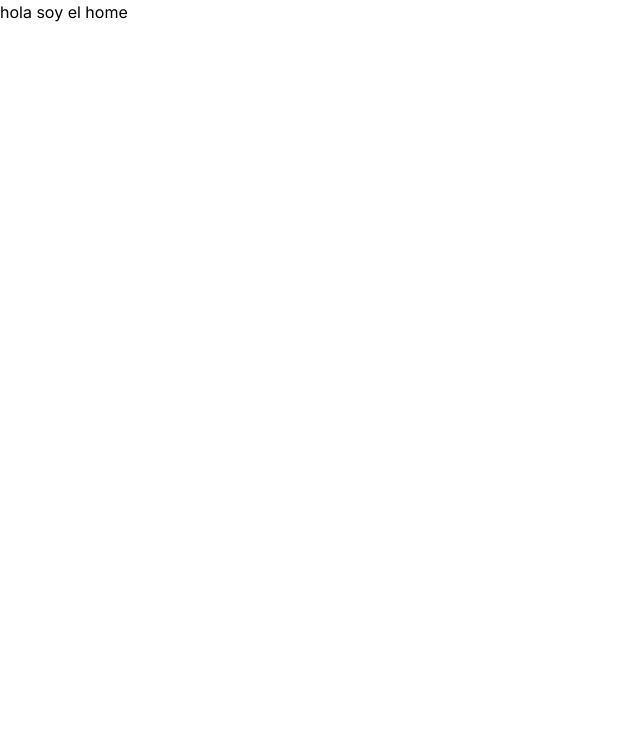
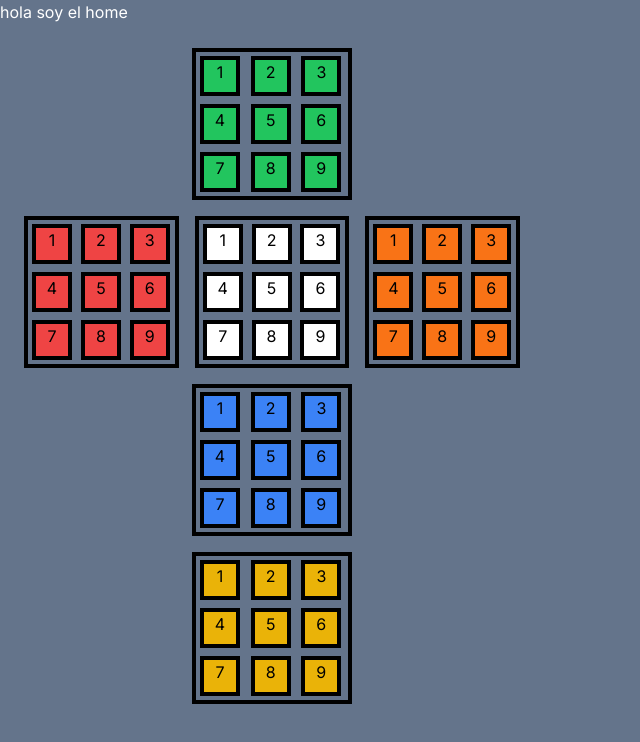
Before and after one commit to WilsonSanFullStack/cubo-rubik, a Next.js app: page / in a window 1280 px wide. Shown: the top 742 px of the page, without its empty margins (0-640 px from the left). Built offline with nearby package versions, Linux system fonts and the light colour scheme.

Commit message:
component cubo

```diff
--- /dev/null
+++ b/src/app/components/CuboRubik.tsx
@@ -0,0 +1,93 @@
+import React from "react";
+
+const CuboRubik = () => {
+  return (
+    <div className="w-2/5 m-4  justify-center items-center">
+      <div className="containerCara">
+        {/*//todo section color green */}
+        <section className="cara">
+          <div className="green">1</div>
+          <div className="green">2</div>
+          <div className="green">3</div>
+          <div className="green">4</div>
+          <div className="green">5</div>
+          <div className="green">6</div>
+          <div className="green">7</div>
+          <div className="green">8</div>
+          <div className="green">9</div>
+        </section>
+      </div>
+
+      <div className="containerCara3">
+        {/*//todo section color red */}
+        <section className="cara">
+          <div className="red">1</div>
+          <div className="red">2</div>
+          <div className="red">3</div>
+          <div className="red">4</div>
+          <div className="red">5</div>
+          <div className="red">6</div>
+          <div className="red">7</div>
+          <div className="red">8</div>
+          <div className="red">9</div>
+        </section>
+        {/*//todo section color white */}
+        <section className="cara">
+          <div className="white">1</div>
+          <div className="white">2</div>
+          <div className="white">3</div>
+          <div className="white">4</div>
+          <div className="white">5</div>
+          <div className="white">6</div>
+          <div className="white">7</div>
+          <div className="white">8</div>
+          <div className="white">9</div>
+        </section>
+        {/*//todo section color orange */}
+        <section className="cara">
+          <div className="orange">1</div>
+          <div className="orange">2</div>
+          <div className="orange">3</div>
+          <div className="orange">4</div>
+          <div className="orange">5</div>
+          <div className="orange">6</div>
+          <div className="orange">7</div>
+          <div className="orange">8</div>
+          <div className="orange">9</div>
+        </section>
+      </div>
+
+      <div className="containerCara">
+        {/*//todo section color blue */}
+        <section className="cara">
+          <div className="blue">1</div>
+          <div className="blue">2</div>
+          <div className="blue">3</div>
+          <div className="blue">4</div>
+          <div className="blue">5</div>
+          <div className="blue">6</div>
+          <div className="blue">7</div>
+          <div className="blue">8</div>
+          <div className="blue">9</div>
+        </section>
+      </div>
+
+      <div className="containerCara">
+        {/*//todo section color yellow */}
+        <section className="cara">
+          <div className="yellow">1</div>
+          <div className="yellow">2</div>
+          <div className="yellow">3</div>
+          <div className="yellow">4</div>
+          <div className="yellow">5</div>
+          <div className="yellow">6</div>
+          <div className="yellow">7</div>
+          <div className="yellow">8</div>
+          <div className="yellow">9</div>
+        </section>
+      </div>
+    </div>
+  );
+};
+
+export default CuboRubik;
--- a/src/app/globals.css
+++ b/src/app/globals.css
@@ -1,3 +1,39 @@
 @tailwind base;
 @tailwind components;
 @tailwind utilities;
+
+body {
+  display: flex;
+  align-items: center;
+  justify-content: center;
+  background-color: black;
+  color: white;
+}
+.containerCara {
+  @apply flex grid-cols-1 justify-center items-center;
+}
+.containerCara3 {
+  @apply flex grid-cols-3 justify-center items-center;
+}
+.cara {
+  @apply grid grid-cols-3 w-40 border-4 border-black m-2 text-center text-black;
+}
+
+.white {
+  @apply bg-white border-4 border-black w-10 h-10 m-1;
+}
+.yellow {
+  @apply bg-yellow-500 border-4 border-black w-10 h-10 m-1;
+}
+.red {
+  @apply bg-red-500 border-4 border-black w-10 h-10 m-1;
+}
+.orange {
+  @apply bg-orange-500 border-4 border-black w-10 h-10 m-1;
+}
+.green {
+  @apply bg-green-500 border-4 border-black w-10 h-10 m-1;
+}
+.blue {
+  @apply bg-blue-500 border-4 border-black w-10 h-10 m-1;
+}
--- a/src/app/page.tsx
+++ b/src/app/page.tsx
@@ -1,9 +1,11 @@
+import CuboRubik from "./components/CuboRubik";
 
 
 export default function Home() {
   return (
-    <div>
+    <div className="container bg-slate-500 min-h-screen">
       hola soy el home
+      <CuboRubik/>
     </div>
   )
 }
```
